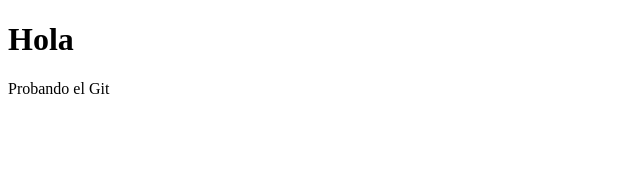
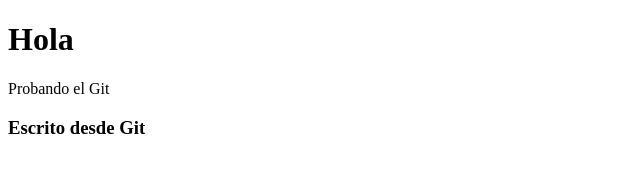
Before and after one commit to 1749953/PruebaGit, a plain HTML site: page index.html in a window 1280 px wide. Shown: the whole page, without its empty margins (0-640 px from the left). Drawn offline with Linux system fonts and the light colour scheme.

Commit message:
Update index.html

```diff
--- a/index.html
+++ b/index.html
@@ -9,5 +9,6 @@
 <body>
         <h1> Hola </h1>
         <p>Probando el Git</p>
+    <h3> Escrito desde Git </h3>
 </body>
 </html>
```
